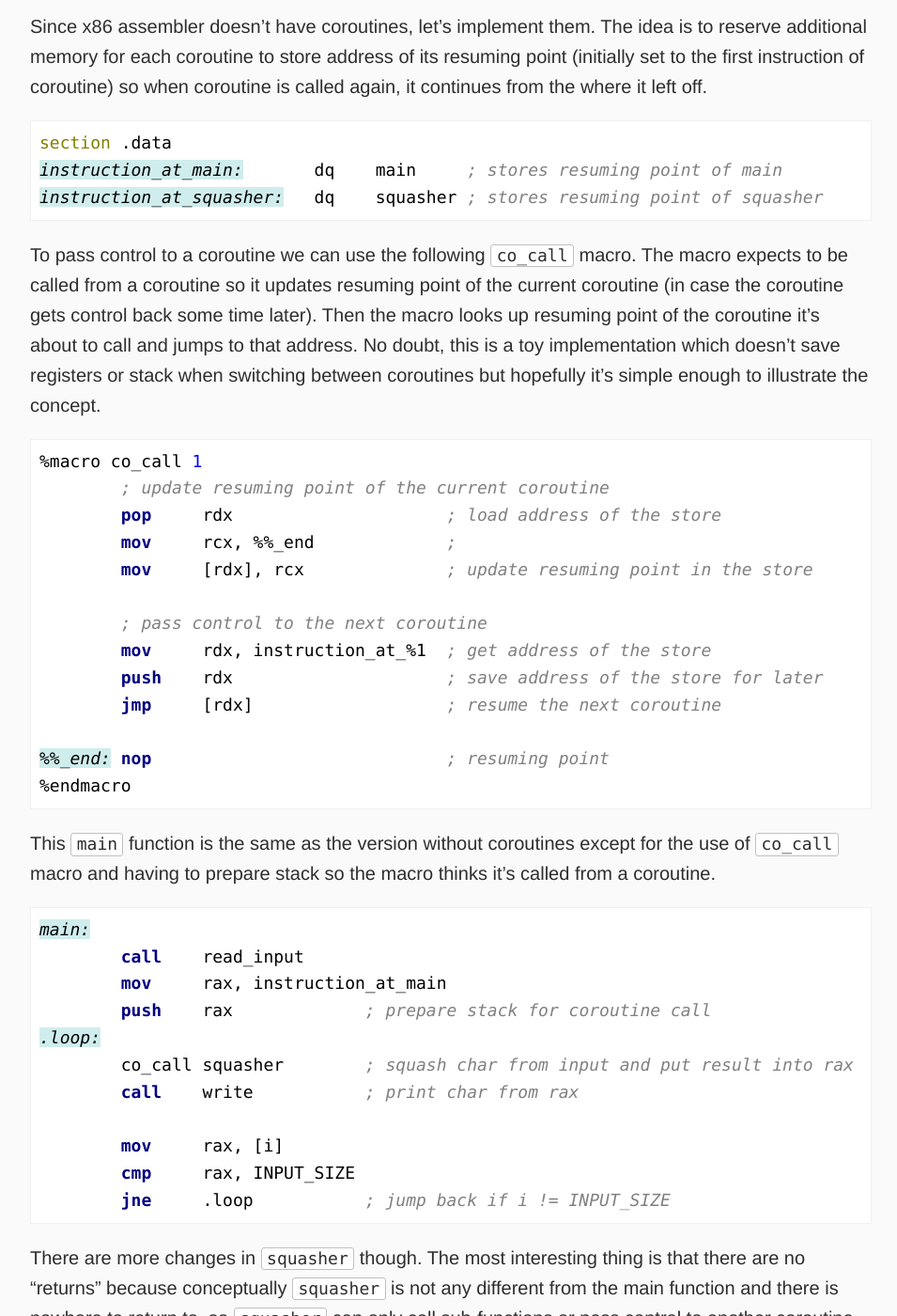
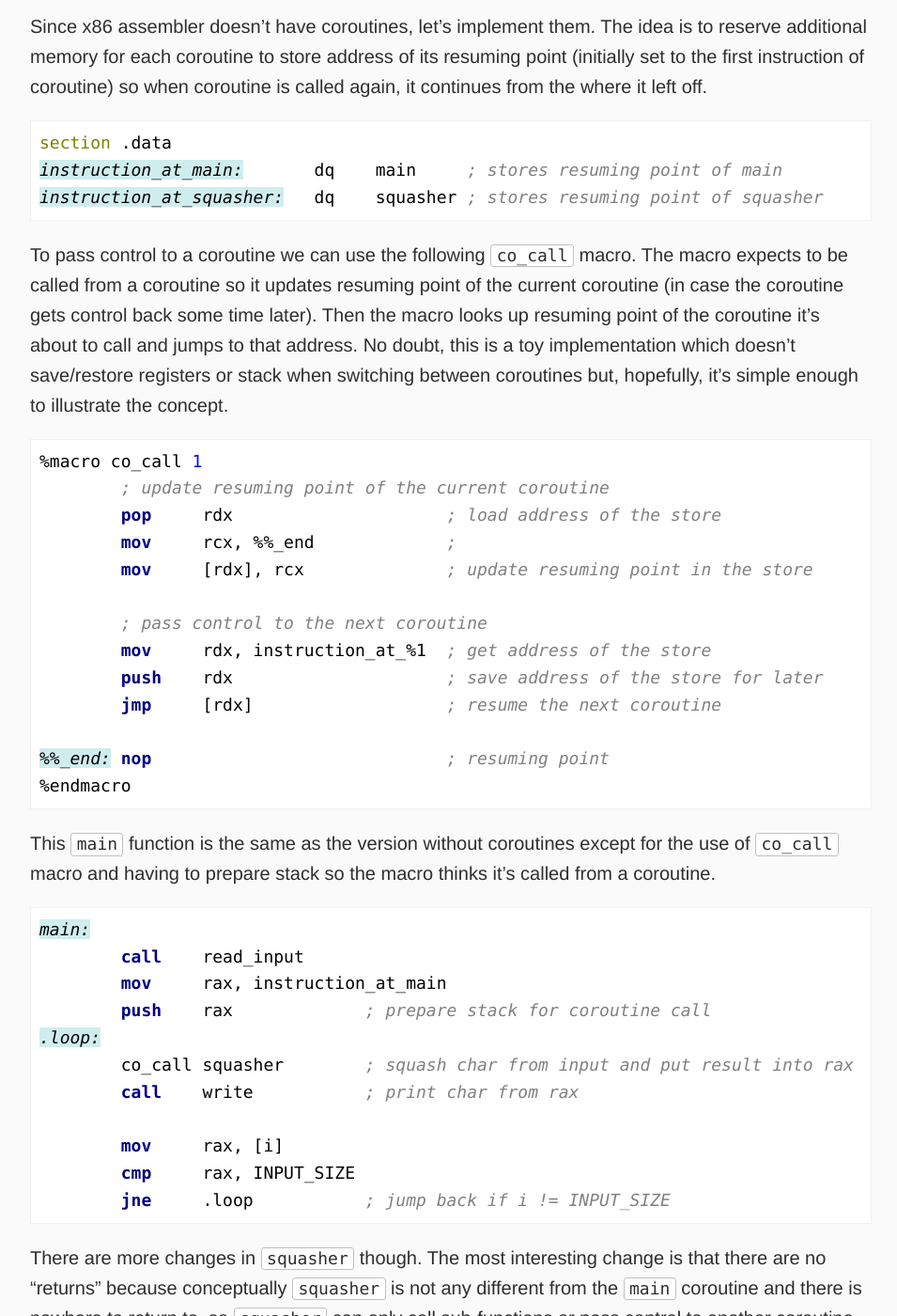
Before and after one commit to dkandalov/dkandalov.github.io, a Jekyll site: the page built from _posts/coroutines/2020-07-18-squasher.md, in a window 1280 px wide and 1400 px high, scrolled down 4642 px. Shown: the whole window at 94% size, without its empty margins (160-1115 px from the left). Built offline with Jekyll 4.4.1, drawn with Linux system fonts in a browser that asks for light colours; our own code applies the rules of GitHub Pages for plain Markdown files; some of the changed text lies outside the part shown.

Commit message:
squasher fixes

```diff
--- a/_posts/coroutines/2020-07-18-squasher.md
+++ b/_posts/coroutines/2020-07-18-squasher.md
@@ -137,7 +137,7 @@ section .data
 instruction_at_main:       dq    main     ; stores resuming point of main
 instruction_at_squasher:   dq    squasher ; stores resuming point of squasher
 </x86asm>
-To pass control to a coroutine we can use the following `co_call` macro. The macro expects to be called from a coroutine so it updates resuming point of the current coroutine (in case the coroutine gets control back some time later). Then the macro looks up resuming point of the coroutine it's about to call and jumps to that address. No doubt, this is a toy implementation which doesn't save registers or stack when switching between coroutines but hopefully it's simple enough to illustrate the concept.
+To pass control to a coroutine we can use the following `co_call` macro. The macro expects to be called from a coroutine so it updates resuming point of the current coroutine (in case the coroutine gets control back some time later). Then the macro looks up resuming point of the coroutine it's about to call and jumps to that address. No doubt, this is a toy implementation which doesn't save/restore registers or stack when switching between coroutines but, hopefully, it's simple enough to illustrate the concept.
 
 <x86asm>
 %macro co_call 1
@@ -170,7 +170,7 @@ main:
         jne     .loop           ; jump back if i != INPUT_SIZE
 </x86asm>
 
-There are more changes in `squasher` though. The most interesting thing is that there are no "returns" because conceptually `squasher` is not any different from the main function and there is nowhere to return to, so `squasher` can only call sub-functions or pass control to another coroutine. As a consequence the `squasher` now is an infinite loop (see `jmp squasher` instructions). Similar to the Kotlin version with coroutines, `squasher` doesn't need `hasLastChar` variable anymore because the branching is stored as resuming point.
+There are more changes in `squasher` though. The most interesting change is that there are no "returns" because conceptually `squasher` is not any different from the `main` coroutine and there is nowhere to return to, so `squasher` can only call sub-functions or pass control to another coroutine. As a consequence the `squasher` now is an infinite loop (see `jmp squasher` instructions). Similar to the Kotlin version with coroutines, `squasher` doesn't need `hasLastChar` variable anymore because the branching is stored as resuming point.
 <x86asm>
 squasher:
         call    next_char
@@ -199,9 +199,10 @@ squasher:
         jmp     squasher
 </x86asm>
 
+You can find the full source code for 64-bit Linux and macOS in [this github repo][github-squasher].
 
 ### How is that different from threads?
-Fundamentally, OS kernel switching between threads has no magic and is based on the [instruction pointer] manipulation similar to the macro above (for example, see [this][kernel-switch] stackoverflow question). The main difference compared to coroutines is that conceptually switching between threads is preemptive, i.e. the function which is being executed doesn't decide when to switch to another function, instead, thread scheduler does it. Another difference is that thread scheduler normally doesn't provide any guarantees about which CPU core thread will run on and, therefore, the need for "thread safety" which really is all about "multi-core safety". (As an interesting side note there are no special assembly instructions for switching between CPU cores. Instead, several CPUs just run instructions independently with access to common shared memory. See [The Unofficial SMP FAQ]). Overall, even though the underlying mechanism might be similar, with coroutines you get more control over context switch.
+Fundamentally, OS kernel switching between threads has no magic and is based on the [instruction pointer] manipulation similar to the macro above (for example, see [this][kernel-switch] stackoverflow question). The main difference compared to coroutines is that conceptually switching between threads is preemptive, i.e. the function which is being executed doesn't decide when to switch to another function, instead, thread scheduler does it. Another difference is that thread scheduler normally doesn't provide any guarantees about which CPU core thread will run on and, therefore, the need for "thread safety" which really is all about "multi-core safety". (As an interesting side note there are no special assembly instructions for switching between CPU cores. Instead, several CPUs just run instructions independently with access to common shared memory. See [The Unofficial SMP FAQ]). Overall, even though the underlying mechanism might be similar, coroutines give you more control over context switch compared to threads.
 
 ### Summary
 Kotlin being a high-level language has a more sophisticated coroutine implementation, than the one showed above, with a lot of details related to other language features and type system but at the core it's the same trick of storing the latest entry point of a coroutine and, when the coroutine is resumed, jumping to the right part of the code (you can find the implementation in [CoroutineTransformerMethodVisitor] which uses [tableswitch] instruction to do the jump).
```
Also changed, not shown: other parts of _posts/coroutines/2020-07-18-squasher.md (+1 -1 lines).
